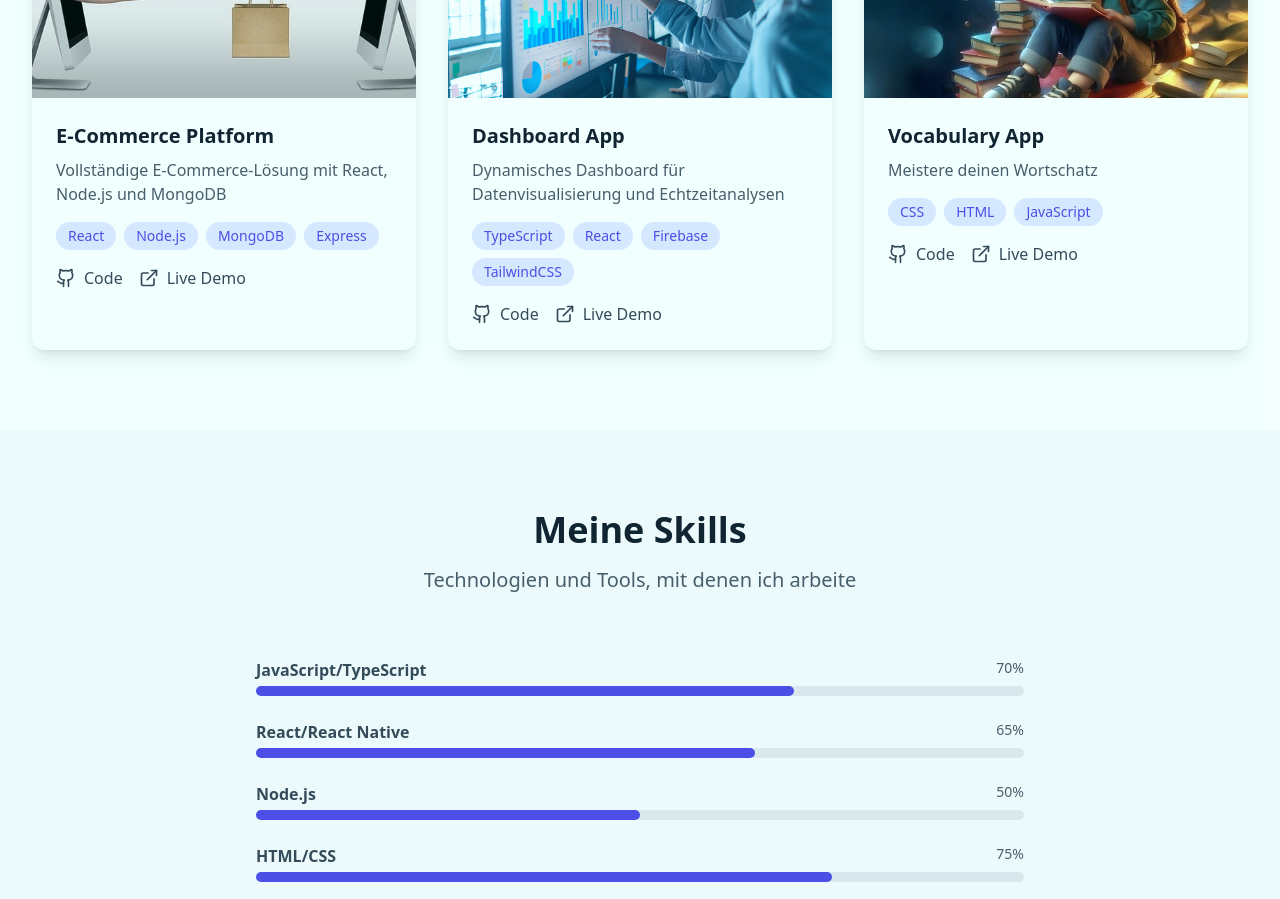
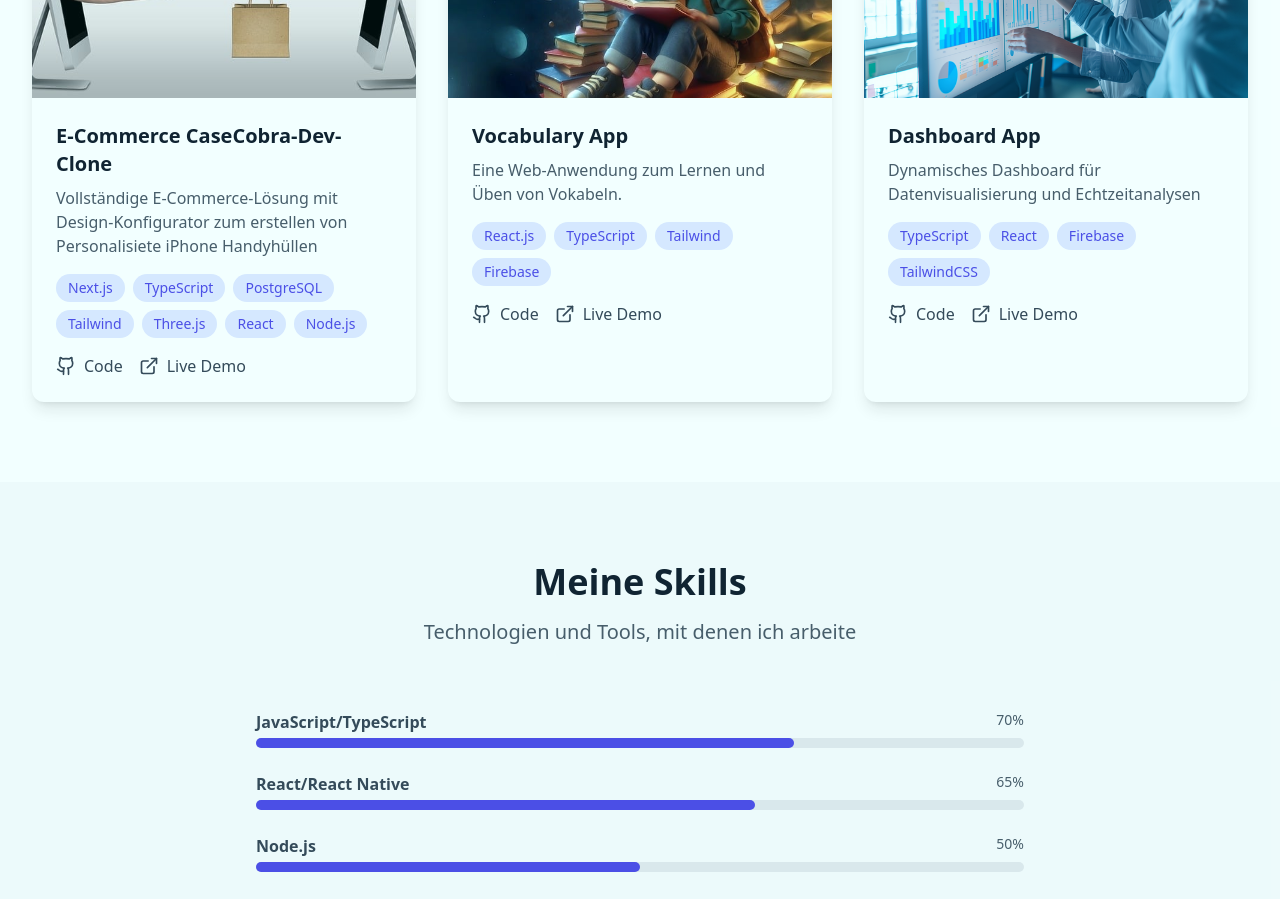
Before and after one commit to Taris87/MyPortfolio, a React (Vite) app: page / in a window 1280 px wide. Shown: the part 1860-2759 px from the top of the page. Built offline with nearby package versions, Linux system fonts and the light colour scheme.

Commit message:
Some fixes and updated Projects with CaseCobra-Dev

```diff
--- a/src/components/Hero.tsx
+++ b/src/components/Hero.tsx
@@ -5,6 +5,7 @@
 import { useTheme } from "next-themes";
 import { useTypewriter } from "../features/typing/typingAnimation";
 import profileImage from "../image/IMG_20200831_023451_096.jpg";
+
 
 const Hero = () => {
   const { t } = useLanguage();
@@ -141,12 +142,12 @@
             onClick={() => {
               document.getElementById('services')?.scrollIntoView({ behavior: 'smooth' });
             }}
-            className="absolute -bottom-16 left-1/2 transform -translate-x-1/2 cursor-pointer group animate-glow"
+            className="absolute -bottom-16 left-1/2 transform -translate-x-1/2 cursor-pointer group animate-glow animate-pulse"
             aria-label="Scroll to services"
           >
             <div className="relative">
-              <ChevronDown className="w-8 h-8 text-[#d946ef]/70 absolute top-0 animate-scroll-arrow-1" />
-              <ChevronDown className="w-8 h-8 text-[#d946ef]/70 absolute top-0 animate-scroll-arrow-2" />
+              <ChevronDown className="w-8 h-8 text-[#d946ef]/70 absolute top-0  animate-scroll-arrow-1" />
+              <ChevronDown className="w-8 h-8 text-[#d946ef]/70 absolute top-0  animate-scroll-arrow-2" />
             </div>
           </button>
         </div>
--- a/src/components/Portfolio.tsx
+++ b/src/components/Portfolio.tsx
@@ -66,12 +66,20 @@
 
   const projects = [
     {
-      title: "E-Commerce Platform",
+      title: "E-Commerce CaseCobra-Dev-Clone",
       description: t("projectEcommerce"),
       image: ecommerceImage,
-      tags: ["React", "Node.js", "MongoDB", "Express"],
-      githubLink: "https://github.com",
-      liveLink: "https://example.com",
+      tags: ["Next.js", "TypeScript", "PostgreSQL", "Tailwind", "Three.js", "React", "Node.js"],
+      githubLink: "https://github.com/Taris87/casecobra-dev-clone",
+      liveLink: "https://casecobra-dev-clone-git-master-taris87s-projects.vercel.app/",
+    },
+    {
+      title: "Vocabulary App",
+      description: t("projectVocabulary"),
+      image: vocabularyImage,
+      tags: ["React.js", "TypeScript", "Tailwind", "Firebase"],
+      githubLink: "https://github.com/Taris87/VocabularyTrainer",
+      liveLink: "https://taris87.github.io/VocabularyTrainer/",
     },
     {
       title: "Dashboard App",
@@ -81,14 +89,7 @@
       githubLink: "https://github.com",
       liveLink: "https://example.com",
     },
-    {
-      title: "Vocabulary App",
-      description: t("projectVocabulary"),
-      image: vocabularyImage,
-      tags: ["CSS", "HTML", "JavaScript"],
-      githubLink: "https://github.com/Taris87/VocabularyTrainer",
-      liveLink: "https://taris87.github.io/VocabularyTrainer/",
-    },
+
   ];
 
   return (
--- a/src/components/Skills.tsx
+++ b/src/components/Skills.tsx
@@ -24,7 +24,7 @@
     { name: "React/React Native", level: 65 },
     { name: "Node.js", level: 50 },
     { name: "HTML/CSS", level: 75 },
-    { name: "SQL/NoSQL", level: 65 },
+    { name: "SQL/NoSQL/PostgreSQL", level: 65 },
     { name: "AWS/Cloud", level: 40 }
   ];
 
--- a/src/features/canvas/canvasAnimation.ts
+++ b/src/features/canvas/canvasAnimation.ts
@@ -19,7 +19,7 @@
       y: 0,
       speedX: 0,
       speedY: 0,
-      size: 6,
+      size: 12,
       rotation: 0
     };
 
@@ -106,7 +106,7 @@
       this.trailParticles.push({
         x: this.shootingStar.x,
         y: this.shootingStar.y,
-        size: Math.random() * 2 + 1,
+        size: Math.random() * 3 + 1.5,
         opacity: 0.8,
         hue: 45
       });
@@ -140,7 +140,7 @@
       const startX = -50;
       const startY = Math.random() * (this.canvas.height / 2);
       const angle = Math.random() * Math.PI / 4 + Math.PI / 8;
-      const speed = 15;
+      const speed = 5;
 
       this.shootingStar = {
         active: true,
@@ -148,8 +148,8 @@
         y: startY,
         speedX: Math.cos(angle) * speed,
         speedY: Math.sin(angle) * speed,
-        size: 6,
-        rotation: 0
+        size: 12,
+        rotation: 100
       };
     }
   }
--- a/src/translations.ts
+++ b/src/translations.ts
@@ -33,9 +33,9 @@
     yourMessage: 'Your Message...',
     sendMessage: 'Send Message',
     allRightsReserved: 'All Rights Reserved',
-    projectEcommerce: 'Complete E-Commerce Solution with React, Node.js, and MongoDB',
+    projectEcommerce: 'A complete e-commerce solution with a design configurator for creating personalized iPhone cases.',
     projectDashboard: 'Dynamic Dashboard for Data Visualization and Real-Time Analytics',
-    projectVocabulary: 'Master Your Vocabulary',
+    projectVocabulary: 'A web application for learning and practicing vocabulary.',
   },
   de: {
     home: 'Home',
@@ -71,8 +71,8 @@
     yourMessage: 'Deine Nachricht...',
     sendMessage: 'Nachricht senden',
     allRightsReserved: 'Alle Rechte vorbehalten',
-    projectEcommerce: 'Vollständige E-Commerce-Lösung mit React, Node.js und MongoDB',
+    projectEcommerce: 'Vollständige E-Commerce-Lösung mit Design-Konfigurator zum erstellen von Personalisiete iPhone Handyhüllen',
     projectDashboard: 'Dynamisches Dashboard für Datenvisualisierung und Echtzeitanalysen',
-    projectVocabulary: 'Meistere deinen Wortschatz',
+    projectVocabulary: 'Eine Web-Anwendung zum Lernen und Üben von Vokabeln.',
   },
 };
```
